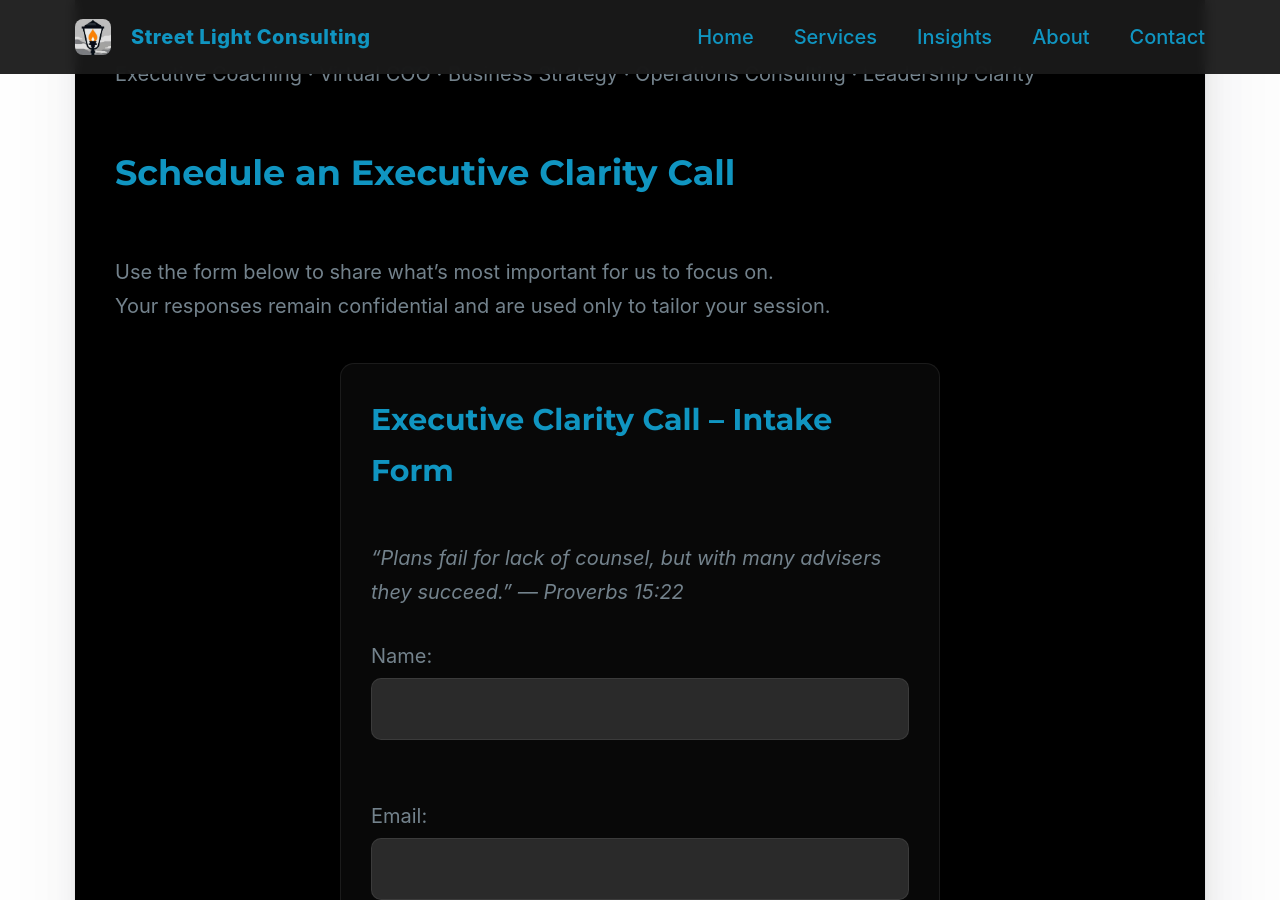
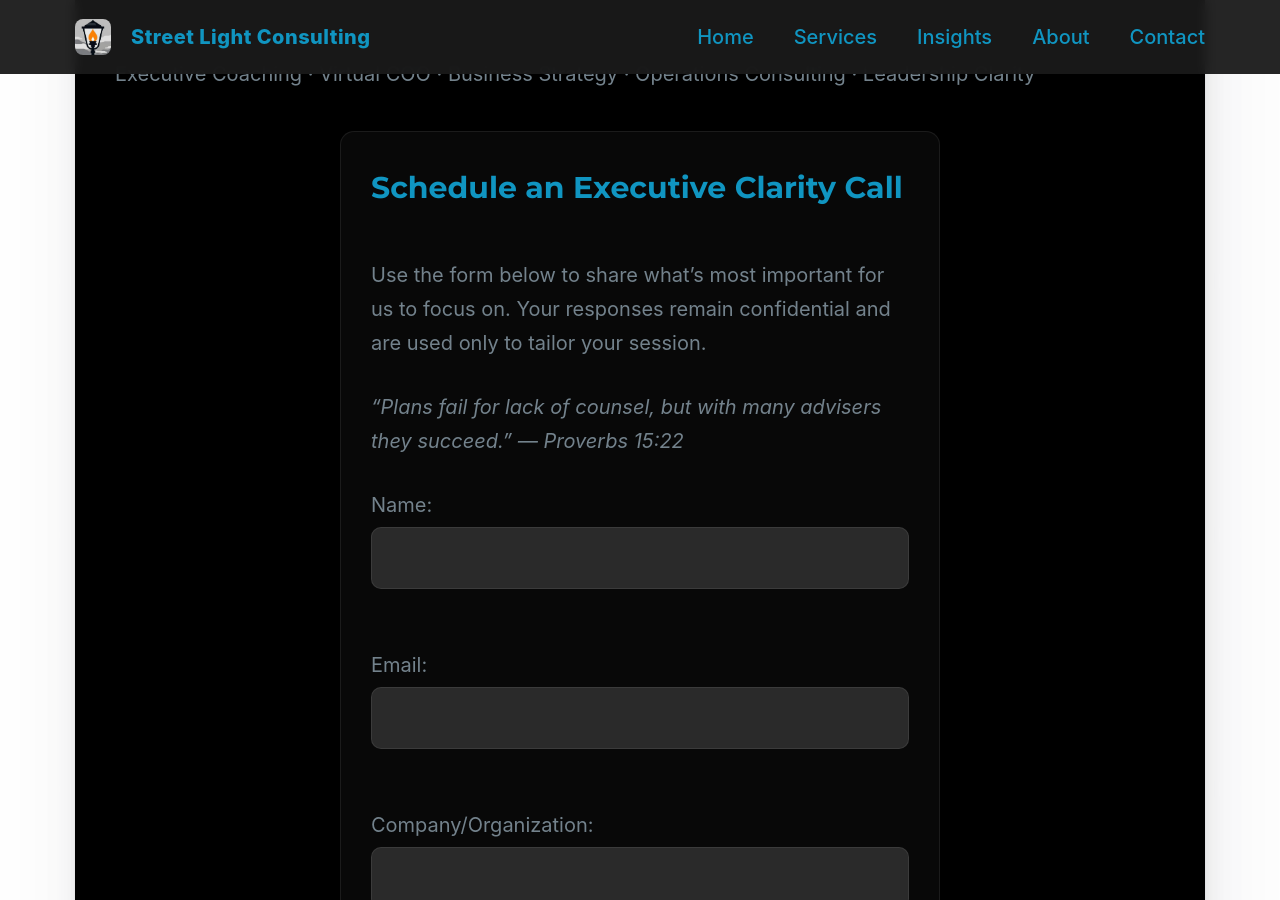
Before and after one commit to Street-Light-Consulting/street-light-consulting.github.io, a Jekyll site: the page built from _services/executive-strategy.md, in a window 1280 px wide and 900 px high, scrolled down 3276 px. Built offline with Jekyll 4.4.1, drawn with Linux system fonts in a browser that asks for light colours; some of the changed text lies outside the part shown.

Commit message:
push changes

```diff
--- a/_layouts/service.html
+++ b/_layouts/service.html
@@ -10,7 +10,5 @@ layout: default
   <div class="service-body">
     {{ content }}
   </div>
-
-  <p><a class="btn bronze" href="{{ '/contact/' | relative_url }}">Schedule a Consultation</a></p>
   <p><a href="{{ '/services/' | relative_url }}">← Back to Services</a></p>
 </article>
--- a/_services/executive-strategy.md
+++ b/_services/executive-strategy.md
@@ -42,14 +42,9 @@ You’ll get focused, experienced guidance from a **Virtual COO** — your secon
 ## Tags
 Executive Coaching · Virtual COO · Business Strategy · Operations Consulting · Leadership Clarity
 
-
-## Schedule an Executive Clarity Call
-
-Use the form below to share what’s most important for us to focus on.
-Your responses remain confidential and are used only to tailor your session.
-
 <form action="https://formspree.io/f/mldpwzwy" method="POST" class="clarity-intake-form">
-  <h3>Executive Clarity Call – Intake Form</h3>
+  <h3>Schedule an Executive Clarity Call</h3>
+  <p>Use the form below to share what’s most important for us to focus on. Your responses remain confidential and are used only to tailor your session.</p>
   <p><em>“Plans fail for lack of counsel, but with many advisers they succeed.” — Proverbs 15:22</em></p>
 
   <label>Name:<br><input type="text" name="name" required></label><br>
```
Also changed, not shown: other parts of _services/executive-strategy.md (+3 -0 lines).
